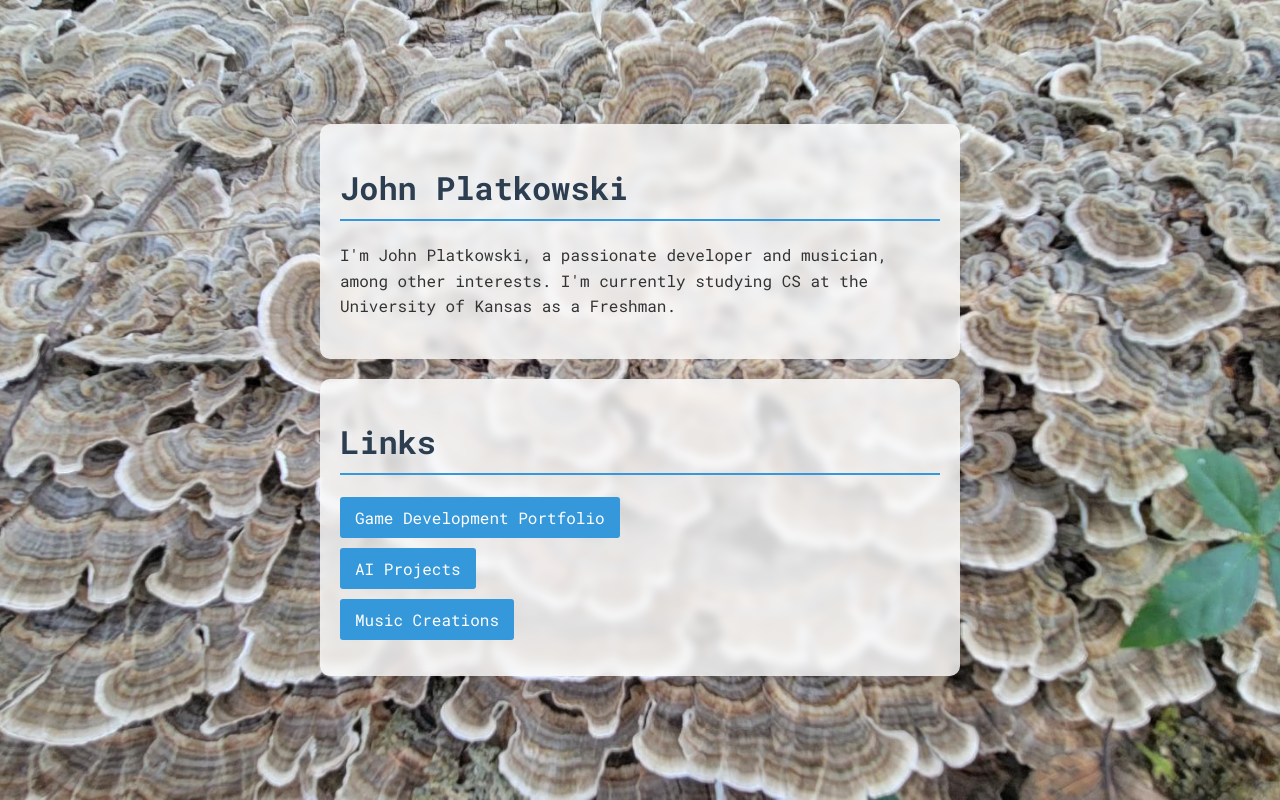
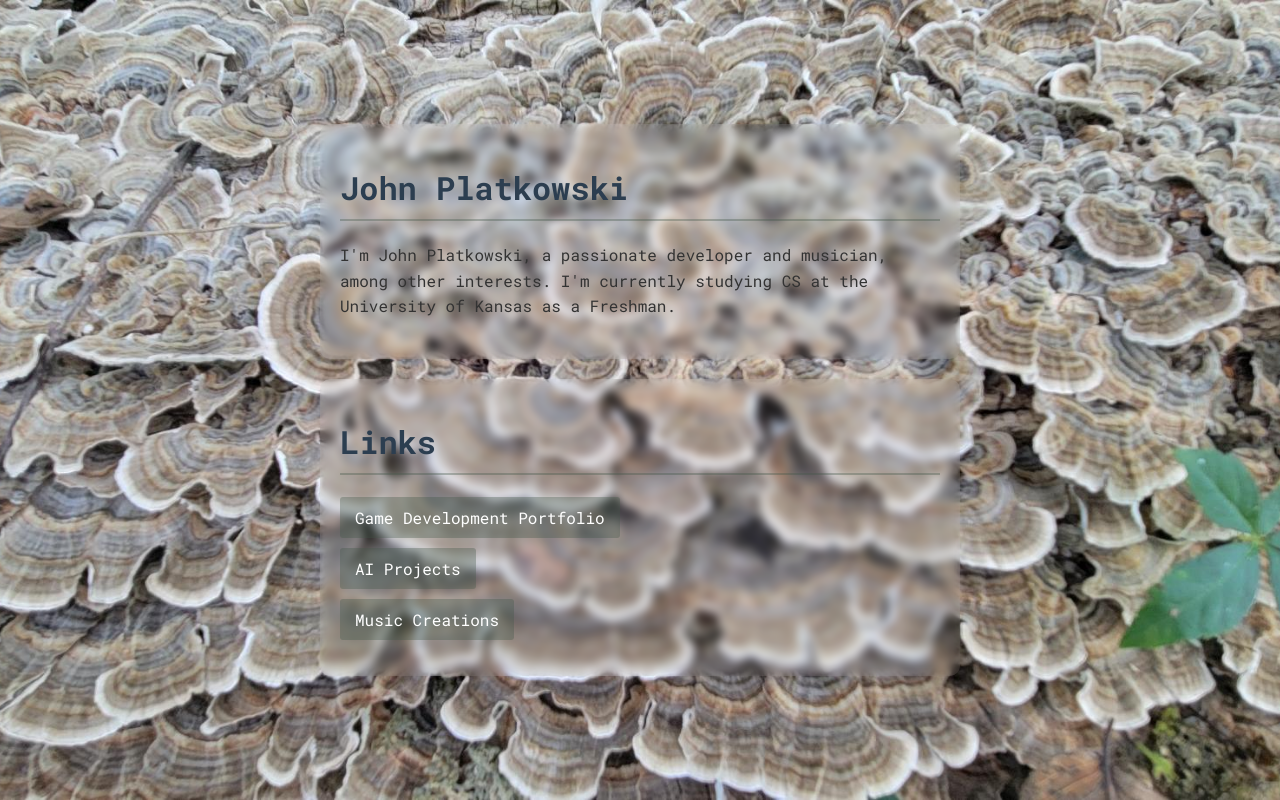
Before and after one commit to PatientMeteor74/PatientMeteor74.github.io, a plain HTML site: page index.html in a window 1280 px wide. Drawn offline with Linux system fonts and the light colour scheme.

Commit message:
Update index.html

```diff
--- a/index.html
+++ b/index.html
@@ -25,7 +25,7 @@
 			justify-content: center;
 		}
 		.panel {
-			background-color: rgba(255, 255, 255, 0.8);
+			background-color: rgba(255, 255, 255, 0.075);
 			backdrop-filter: blur(5px);
 			padding: 20px;
 			margin: 10px auto;
@@ -35,7 +35,7 @@
 		}
 		h1 {
 			color: #2c3e50;
-			border-bottom: 2px solid #3498db;
+			border-bottom: 2px solid #41554657;
 			padding-bottom: 10px;
 		}
 		.description {
@@ -52,14 +52,14 @@
 		.links a {
 			display: inline-block;
 			color: #fff;
-			background-color: #3498db;
+			background-color: #41554657;
 			padding: 10px 15px;
 			text-decoration: none;
 			border-radius: 3px;
 			transition: background-color 0.3s ease;
 		}
 		.links a:hover {
-			background-color: #2980b9;
+			background-color: #001a0a;
 		}
 	</style>
 </head>
```
